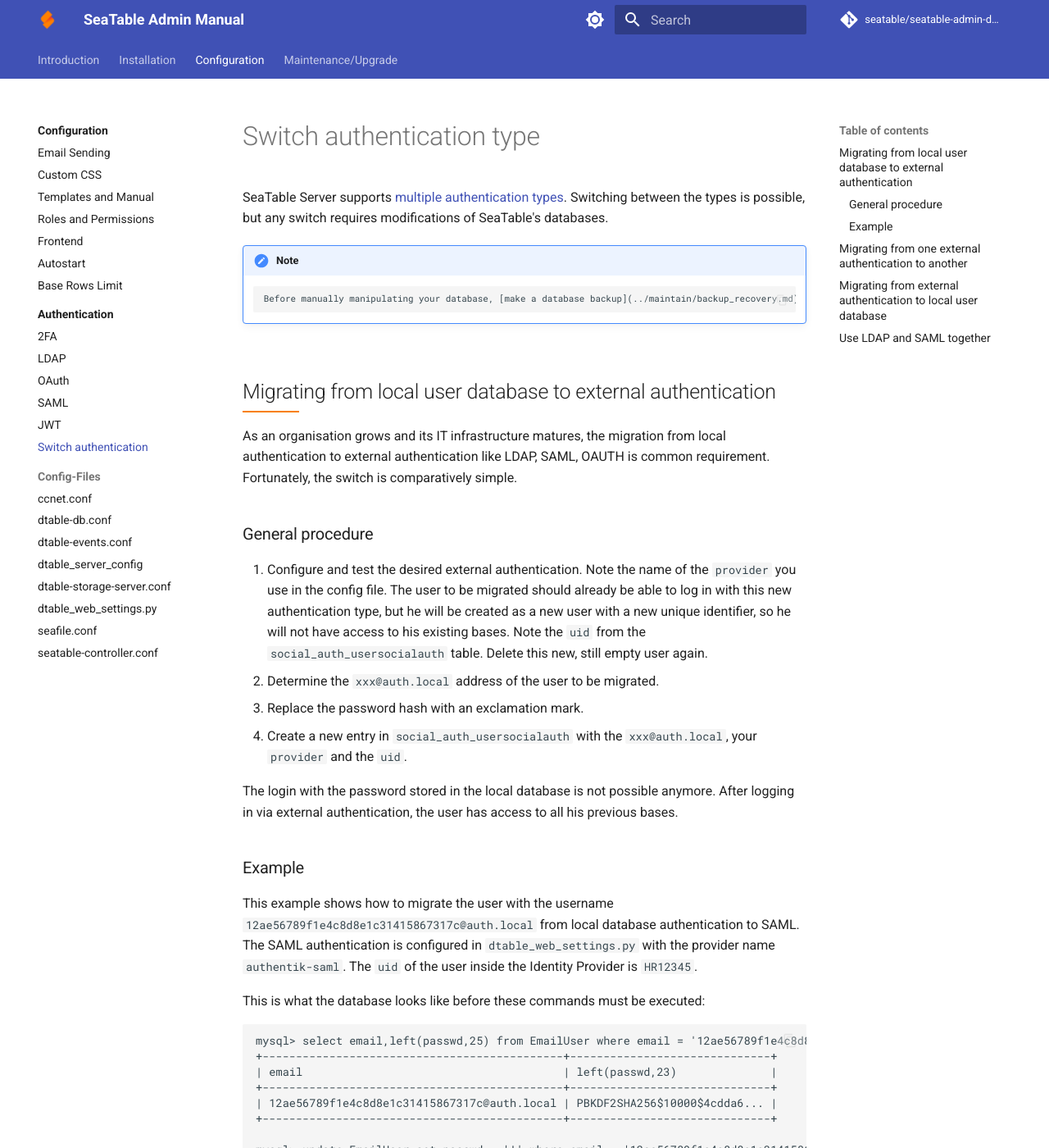
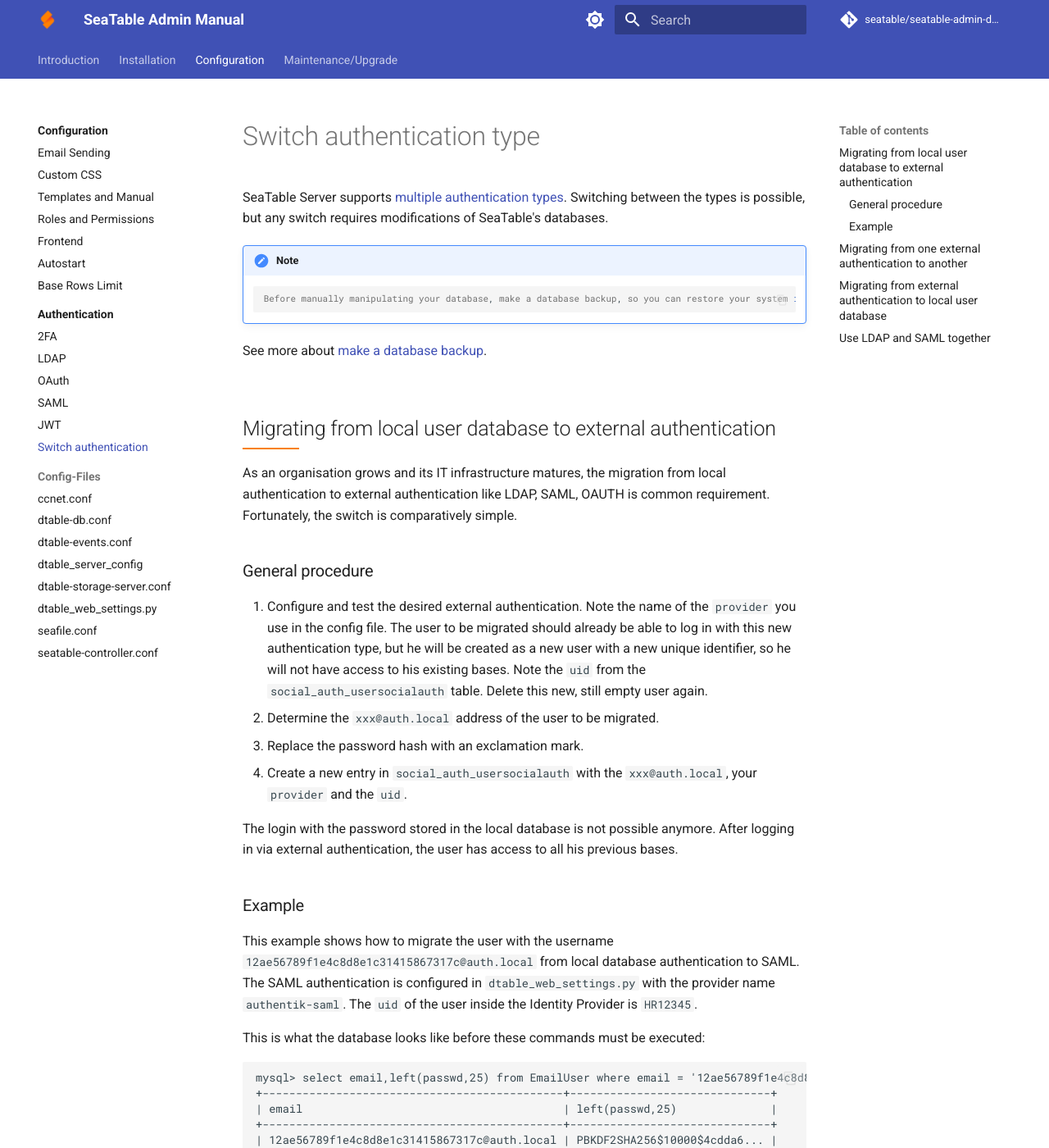
Before and after one commit to seatable/seatable-admin-docs, an MkDocs documentation site: the page built from docs/authentication/auth_switch.md, in a window 1280 px wide and 1400 px high. Shown: the whole window at 82% size. Built offline with MkDocs 1.6.1 and Material for MkDocs 9.7.7, drawn with Linux system fonts in a browser that asks for light colours; comment, search, counter and statistics services are not loaded; some of the changed text lies outside the part shown.

Commit message:
update auth-switch.md (#158)
* update auth-switch.md

* update docs

* improve docs

````diff
--- a/docs/authentication/auth_switch.md
+++ b/docs/authentication/auth_switch.md
@@ -4,7 +4,9 @@
 
 !!! note
 
-        Before manually manipulating your database, [make a database backup](../maintain/backup_recovery.md), so you can restore your system if anything goes wrong!
+        Before manually manipulating your database, make a database backup, so you can restore your system if anything goes wrong!
+
+See more about [make a database backup](../maintain/backup_recovery.md).
 
 ## Migrating from local user database to external authentication
 
@@ -28,7 +30,7 @@
 ```
 mysql> select email,left(passwd,25) from EmailUser where email = '12ae56789f1e4c8d8e1c31415867317c@auth.local';
 +---------------------------------------------+------------------------------+
-| email                                       | left(passwd,23)              |
+| email                                       | left(passwd,25)              |
 +---------------------------------------------+------------------------------+
 | 12ae56789f1e4c8d8e1c31415867317c@auth.local | PBKDF2SHA256$10000$4cdda6... |
 +---------------------------------------------+------------------------------+
@@ -36,7 +38,7 @@
 mysql> update EmailUser set passwd = '!' where email = '12ae56789f1e4c8d8e1c31415867317c@auth.local';
 
 mysql> insert into social_auth_usersocialauth \
-  ('username', 'provider', 'uid') \
+  (`username`, `provider`, `uid`) \
   set \
   ('12ae56789f1e4c8d8e1c31415867317c@auth.local', 'authentik-saml', 'HR12345');
 ```
````
